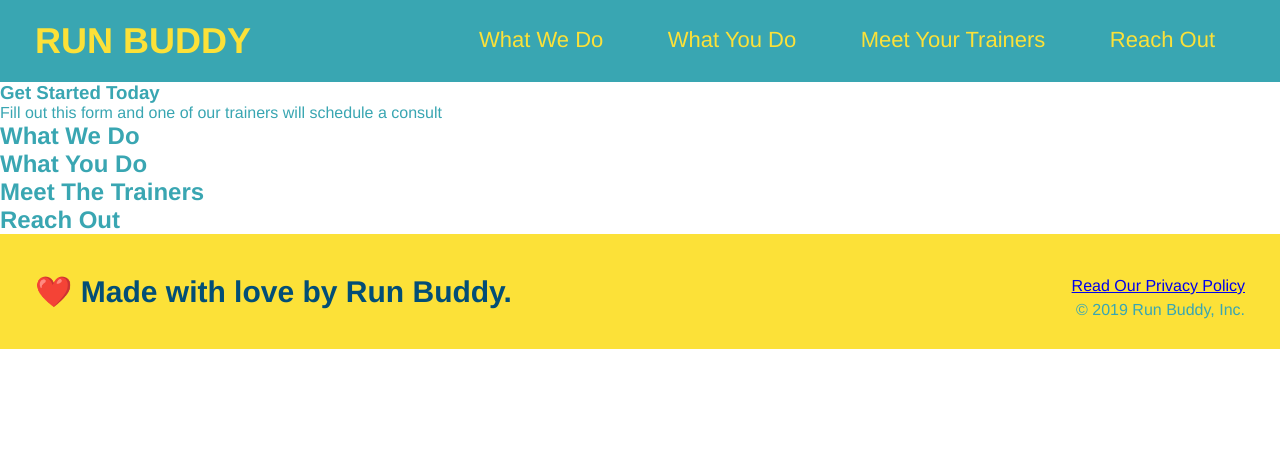
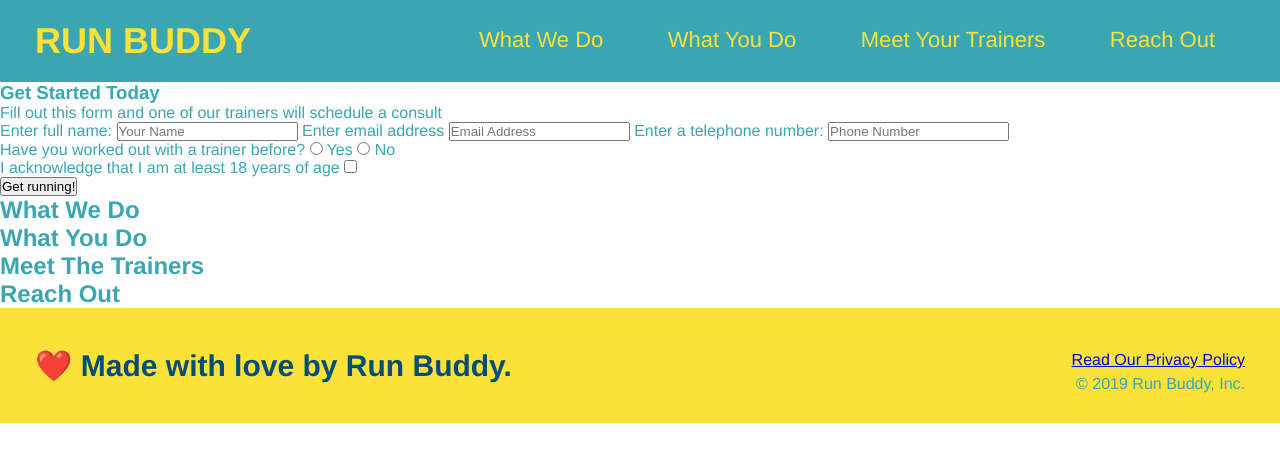
Before and after one commit to slahiru10/run-buddy, a plain HTML site: page index.html in a window 1280 px wide. Drawn offline with Linux system fonts and the light colour scheme.

Commit message:
Form created

```diff
--- a/index.html
+++ b/index.html
@@ -44,6 +44,40 @@
         <div>
             <h3>Get Started Today</h3>
             <p>Fill out this form and one of our trainers will schedule a consult</p>
+
+            <form>
+                <label for="name">Enter full name:</label>
+                <input type="text" placeholder="Your Name" name="name" id="name" />
+
+                <label for="email">Enter email address</label>
+                <input type="text" placeholder="Email Address" name="email" id="email" />
+
+                <label for="phone">Enter a telephone number:</label>
+                <input type="text" placeholder="Phone Number" name="phone" id="phone" />
+
+                <p>
+                    Have you worked out with a trainer before?
+
+                    <input type="radio" name="trainer-confirm" id="trainer-yes" />
+                    <label for="trainer-yes">Yes</label>
+
+                    <input type="radio" name="trainer-confirm" id="trainer-no" />
+                    <label for="trainer-no">No</label>
+                </p>
+
+                <p>
+                    <label for="age-acknowledge">I acknowledge that I am at least 18 years of age</label>
+
+                    <input type="checkbox" name="acknowledge" id="age-acknowledge" />
+                </p>
+
+                <p>
+                    <button type="submit">
+                        Get running!
+                    </button>
+                </p>
+            </form>
+
         </div>
     </section>
 
```
